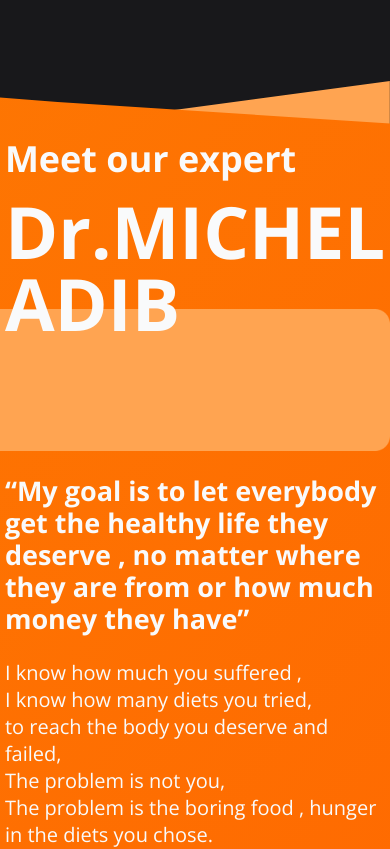
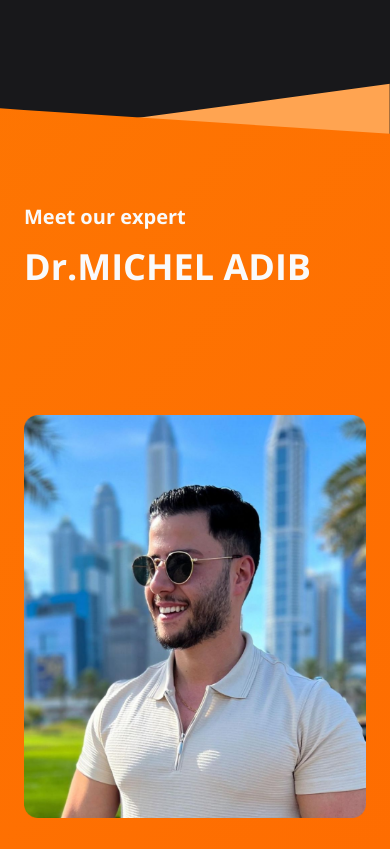
Before and after one commit to Mohammad-Shaar/orangefit, a React (Vite) app: page / in a window 390 px wide. Shown: the part 7240-8089 px from the top of the page. Built offline with nearby package versions, Linux system fonts and the light colour scheme.

Commit message:
working on responsive

```diff
--- a/src/Components/Footer/Footer.jsx
+++ b/src/Components/Footer/Footer.jsx
@@ -37,9 +37,12 @@ const Footer = () => {
             <li className="text-neutral-200">Sign in</li>
             <li className="text-neutral-200">Support</li>
           </ul>
+          <div className="flex justify-center pt-6 md:hidden">
+            <LinkBtn path="#">start today</LinkBtn>
+          </div>
         </div>
         <hr className="white-radial" />
-        <ul className="flex justify-center space-x-4">
+        <ul className="flex justify-center gap-x-4">
           <li>
             <Link to="#">
               <img src={facebook} />
--- a/src/Components/MainHome/ExpertSection/Expert.jsx
+++ b/src/Components/MainHome/ExpertSection/Expert.jsx
@@ -6,23 +6,27 @@ const Expert = () => {
   return (
     <section
       id="expert"
-      className="bg-cover relative bg-center h-[1200px] my-8"
+      className="bg-cover relative bg-center min-h-[1200px] my-8 overflow-hidden"
     >
-      <div className="absolute top-[20%] z-10">
+      {/* <div className="absolute top-[20%] z-10">
         <img src={nameFrame} />
-      </div>
-      <div className="container flex flex-col justify-between items-center mx-auto p-6 text-gray-50 py-[18%] md:flex-row">
+      </div> */}
+      <div className="container flex flex-col-reverse justify-between md:items-center mx-auto p-6 text-gray-50 py-[18%] md:flex-row">
         <div className="flex flex-col md:max-w-[50%]">
-          <p className="font-bold text-4xl z-20">Meet our expert</p>
-          <p className="font-bold text-7xl mt-4 z-20">Dr.MICHEL ADIB</p>
+          <p className="hidden md:block font-bold text-4xl z-20">
+            Meet our expert
+          </p>
+          <p className="hidden md:block font-bold text-7xl mt-4 z-20">
+            Dr.MICHEL ADIB
+          </p>
           <p className="font-bold text-2xl mt-20 mb-6">My Philosophy</p>
           <p className="font-bold text-[27px] leading-[32px] mb-6">
             “My goal is to let everybody get the healthy life they deserve , no
             matter where they are from or how much money they have”
           </p>
           <p className="leading-[27px] text-xl">
-            I know how much you suffered ,<br /> I know how many diets you
-            tried,
+            I know how much you suffered ,
+            <br /> I know how many diets you tried,
             <br /> to reach the body you deserve and failed,
             <br /> The problem is not you,
             <br /> The problem is the boring food , hunger in the diets you
@@ -39,8 +43,14 @@ const Expert = () => {
             <LinkBtn path={"#"}>start today</LinkBtn>
           </div>
         </div>
-        <div className="max-w-[40%]">
+        <div className="md:max-w-[40%]">
           <img src={persone} />
+        </div>
+        <div className="mb-32 mt-16 md:hidden">
+          <p className="font-bold text-xl md:text-4xl z-20">Meet our expert</p>
+          <p className="font-bold text-4xl md:text-7xl mt-4 z-20">
+            Dr.MICHEL ADIB
+          </p>
         </div>
       </div>
     </section>
```
Also changed, not shown: src/assets/Screenshot.png (added), 1 other file (tests, documents, lock files or other folders).
